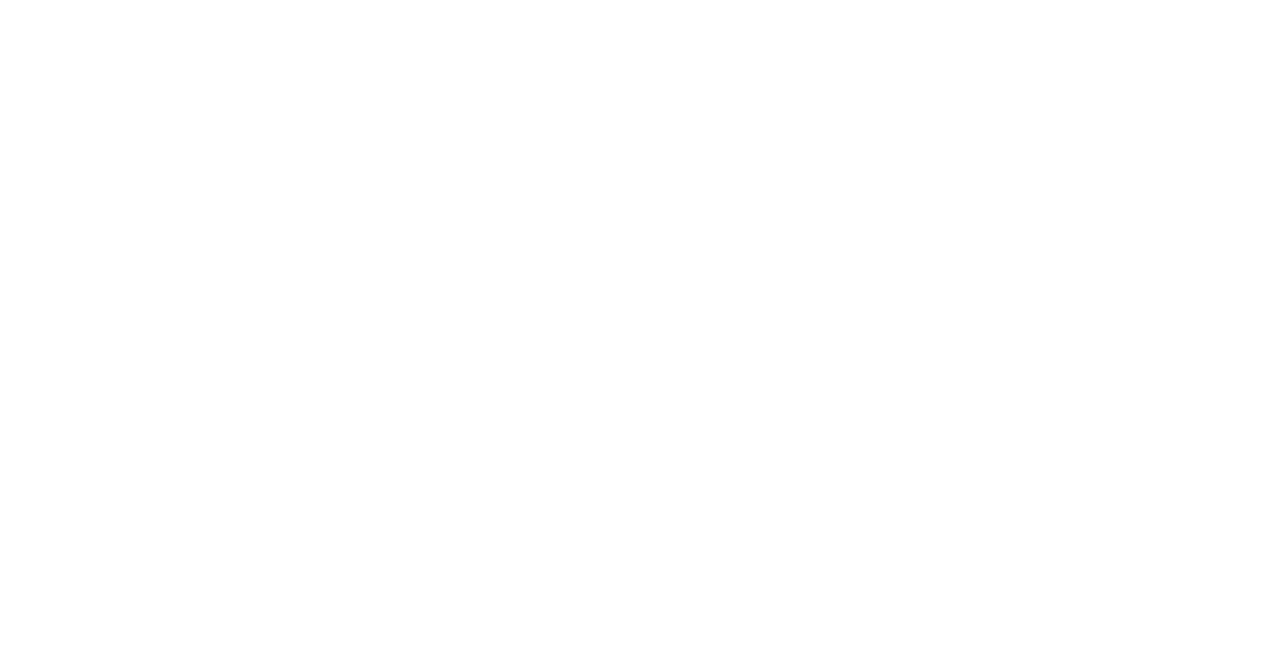
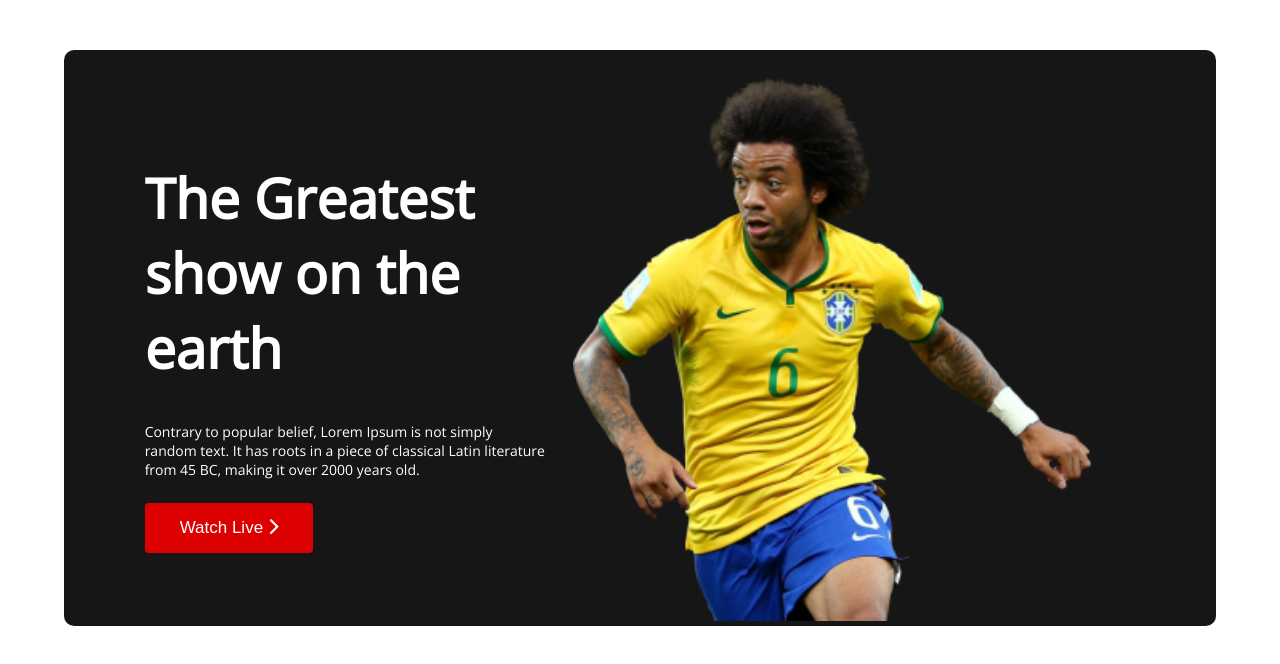
Before and after one commit to Tanmoysana/world-cup-assainment, a plain HTML site: page index.html in a window 1280 px wide. Drawn offline with nearby package versions, Linux system fonts and the light colour scheme.

Commit message:
header completed

```diff
--- /dev/null
+++ b/css/style.css
@@ -0,0 +1,64 @@
+/*----------------
+Main css
+------------------ */
+body{
+    font-family: 'Open Sans', sans-serif;
+    width: 100%;
+    margin: 0;
+    padding: 0;
+
+}
+/*-----------------
+    header css
+-------------------- */
+.first{
+    width: 90%;
+    margin: 0 auto;
+    display: flex;
+    background-color:#161616 ;
+    align-items: center;
+    border-radius: 10px;
+    margin-top: 50px;
+}
+.first .first-blog{
+    width: 50%;
+}
+.first .first-blogs{
+    margin: 4% 0 4% 7% ;
+    width: 35%;
+}
+.first .first-blog img{
+    width: 90%;
+    margin-top: 25px;
+    margin-left: 25px;
+}
+
+.first .first-blog h1{
+    font-size: 55px;
+    font-weight: 900;
+    color: white;
+
+}
+.first .first-blog p{
+    color: white;
+    font-size: 14px;
+}
+.first-blog img{
+    align-items: center;
+}
+/* ------------------
+    Buttons
+---------------------- */
+.first .first-blog .buttons{
+    background-color: #DD0000;
+    border-radius: 4px;
+
+    padding: 15px 35px;
+    border: none;
+    font-size: 17px;
+    margin-top: 10px;
+}
+.first .first-blog .buttons a{
+    text-decoration: none;
+    color: white;
+}
--- a/index.html
+++ b/index.html
@@ -5,8 +5,36 @@
     <meta http-equiv="X-UA-Compatible" content="IE=edge">
     <meta name="viewport" content="width=device-width, initial-scale=1.0">
     <title>world-cup</title>
+    <!-- font awasome -->
+    <script src="https://kit.fontawesome.com/486421578c.js" crossorigin="anonymous"></script>
+    <!-- Add stylesheet -->
+    <link rel="stylesheet" href="css/style.css">
+    <!-- google font link -->
+    <link rel="preconnect" href="https://fonts.googleapis.com">
+<link rel="preconnect" href="https://fonts.gstatic.com" crossorigin>
+<link href="https://fonts.googleapis.com/css2?family=Open+Sans&display=swap" rel="stylesheet">
 </head>
 <body>
+    <!-- header -->
+    <header class="first">
+        <div class="first-blog first-blogs">
+            <h1>
+                The Greatest show on the <br> earth
+            </h1>
+            <p>Contrary to popular belief, Lorem Ipsum is not simply<br>
+                random text. It has roots in a piece of classical Latin literature from 45 BC, making it over 2000 years old.
+            </p>
+            <button class="buttons">
+               <a href="https://www.youtube.com/">Watch Live  <i class="fa-solid fa-chevron-right"></i>
+            </a>
+
+            </button>
+        </div>
+        <div class="first-blog">
+            <img src="assets/Banner Image.png" alt="">
+        </div>
+    </header>
+
 
 </body>
 </html>
```
Also changed, not shown: assets/Banner Image.png (added), assets/Blog Image.png (added), assets/Chat Icon.png (added), assets/Flag.png (added), assets/Time Icon.png (added), assets/germany Flag.png (added).
